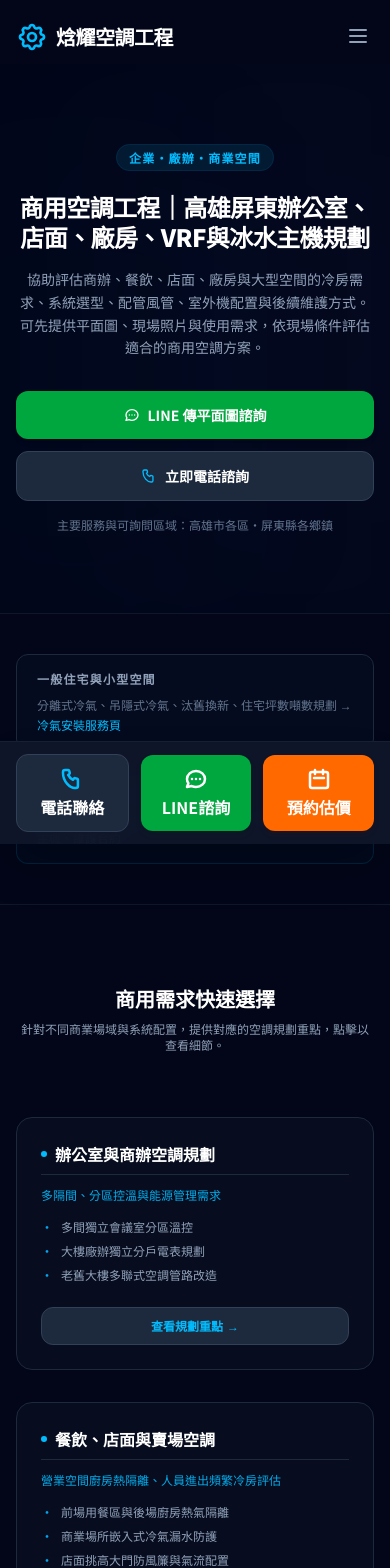
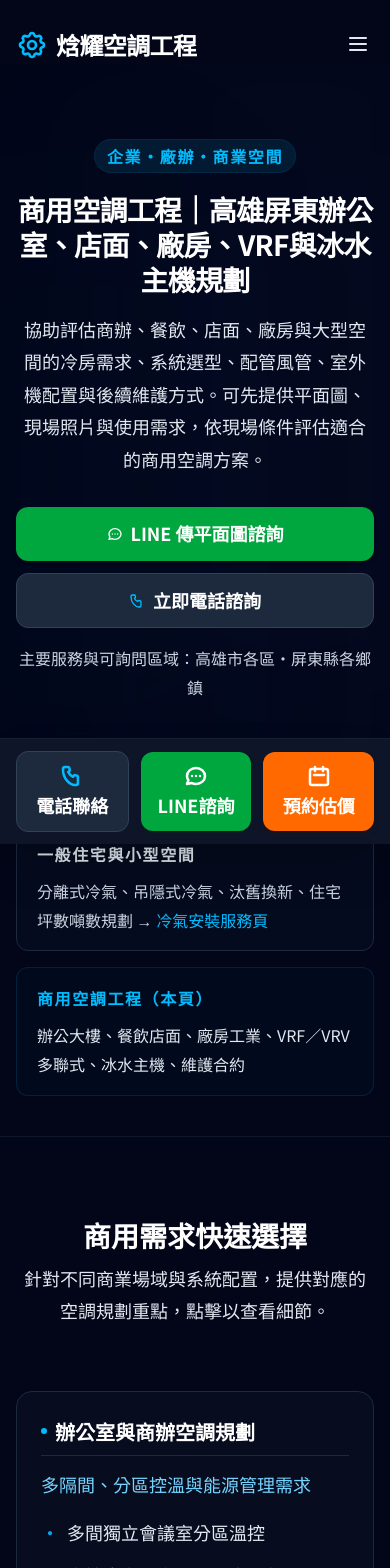
Before and after one commit to t14210184/hanyao, a Next.js app: page /services/commercial-ac in a window 390 px wide. Shown: the top 1568 px of the page. Built offline with nearby package versions, Linux system fonts and the light colour scheme.

Commit message:
Improve sitewide mobile accessibility typography and contrast

```diff
--- a/src/app/globals.css
+++ b/src/app/globals.css
@@ -55,3 +55,93 @@ body {
 .safe-bottom {
   padding-bottom: calc(0.75rem + env(safe-area-inset-bottom));
 }
+
+/* 全站手機無障礙文字大小與對比度極度詳細修正 (A11y Mobile Overrides) */
+@media (max-width: 767px) {
+  /* 1. 全站小字級及低對比強制覆寫，最小字不得低於無障礙門檻 */
+  .text-xs,
+  .text-\[11px\],
+  .text-\[12px\],
+  .text-\[13px\] {
+    font-size: 1rem !important; /* 相當於 text-base 16px */
+  }
+
+  .text-sm {
+    font-size: 1.125rem !important; /* 相當於 text-lg 18px */
+  }
+
+  .text-base {
+    font-size: 1.125rem !important; /* 原本 text-base 行動端一併升級為 18px */
+  }
+
+  /* 2. 標題與標籤強化 */
+  .text-lg {
+    font-size: 1.25rem !important; /* 20px */
+  }
+
+  .text-xl {
+    font-weight: 700 !important;
+    font-size: 1.5rem !important; /* 24px */
+  }
+
+  .text-2xl {
+    font-weight: 700 !important;
+    font-size: 1.75rem !important; /* 28px */
+  }
+
+  .text-3xl {
+    font-weight: 800 !important;
+    font-size: 2.25rem !important; /* 36px */
+  }
+
+  /* 3. 顏色對比度提升，拒絕暗灰字，確保在深色背景下有足夠對比 */
+  .text-slate-400 {
+    color: rgb(226, 232, 240) !important; /* 提升至 slate-200 */
+  }
+
+  .text-slate-500 {
+    color: rgb(203, 213, 225) !important; /* 提升至 slate-300 */
+  }
+
+  .text-slate-600 {
+    color: rgb(203, 213, 225) !important; /* 提升至 slate-300 */
+  }
+
+  .text-slate-350 {
+    color: rgb(241, 245, 249) !important; /* 提升至 slate-100 */
+  }
+
+  .placeholder\:text-slate-500::placeholder {
+    color: rgb(148, 163, 184) !important; /* 提升至 slate-400 */
+  }
+  .placeholder\:text-slate-600::placeholder {
+    color: rgb(148, 163, 184) !important; /* 提升至 slate-400 */
+  }
+
+  /* 4. 行高優化，使文字間距更易讀，避免年長者視力擠壓 */
+  p, li, .leading-relaxed, .leading-normal {
+    line-height: 1.8 !important;
+  }
+
+  /* 5. 手機版按鈕與連結擴大高度，防止誤觸 */
+  a, button, select, input, textarea {
+    min-height: 48px; /* 至少 48px 觸摸高度 */
+  }
+
+  /* 6. Footer 專屬選擇器：頁尾是目前重災區，必須特別調整 */
+  footer p,
+  footer a,
+  footer li,
+  footer span {
+    font-size: 1.125rem !important; /* text-lg */
+    color: rgb(241, 245, 249) !important; /* 強制提亮至 text-slate-100 */
+    line-height: 1.8 !important;
+  }
+
+  footer h3,
+  footer .footer-title {
+    font-size: 1.375rem !important; /* 大標 */
+    font-weight: 800 !important;
+    color: #ffffff !important;
+  }
+}
--- a/src/app/services/commercial-ac/CommercialAcServiceClient.tsx
+++ b/src/app/services/commercial-ac/CommercialAcServiceClient.tsx
@@ -200,8 +200,8 @@ export default function CommercialAcServiceClient() {
       <section className="py-20 bg-slate-950">
         <div className="max-w-7xl mx-auto px-4 sm:px-6 lg:px-8">
           <div className="text-center max-w-3xl mx-auto mb-16">
-            <h2 className="text-xl sm:text-2xl font-bold text-white">商用需求快速選擇</h2>
-            <p className="text-xs sm:text-sm text-slate-400 mt-2">
+            <h2 className="text-2xl sm:text-3xl font-bold text-white">商用需求快速選擇</h2>
+            <p className="text-base sm:text-lg text-slate-200 mt-2 leading-[1.8]">
               針對不同商業場域與系統配置，提供對應的空調規劃重點，點擊以查看細節。
             </p>
           </div>
@@ -213,14 +213,14 @@ export default function CommercialAcServiceClient() {
                 className="bg-slate-900/40 border border-slate-800 p-6 rounded-2xl hover:border-slate-700 transition-colors flex flex-col justify-between"
               >
                 <div>
-                  <h3 className="text-base font-bold text-white mb-3 flex items-center gap-2 border-b border-slate-800 pb-2">
+                  <h3 className="text-lg sm:text-xl font-bold text-white mb-3 flex items-center gap-2 border-b border-slate-800 pb-2">
                     <span className="w-1.5 h-1.5 bg-sky-400 rounded-full shrink-0"></span>
                     {card.title}
                   </h3>
-                  <p className="text-xs text-sky-400/90 font-medium mb-4">{card.desc}</p>
-                  <ul className="space-y-2 mb-6">
+                  <p className="text-sm sm:text-base text-sky-300 font-medium mb-4">{card.desc}</p>
+                  <ul className="space-y-2.5 mb-6">
                     {card.scenarios.map((scene, sIdx) => (
-                      <li key={sIdx} className="text-xs sm:text-sm text-slate-400 flex items-start gap-2">
+                      <li key={sIdx} className="text-base sm:text-lg text-slate-200 flex items-start gap-2 leading-[1.8]">
                         <span className="text-sky-500 shrink-0 font-medium">•</span>
                         <span>{scene}</span>
                       </li>
@@ -229,7 +229,7 @@ export default function CommercialAcServiceClient() {
                 </div>
                 <Link
                   href={card.href}
-                  className="w-full py-2.5 bg-slate-800 hover:bg-slate-700 text-sky-400 hover:text-sky-300 font-bold rounded-xl flex items-center justify-center gap-1 text-xs sm:text-sm border border-slate-700 transition-colors mt-auto"
+                  className="w-full py-3.5 bg-slate-800 hover:bg-slate-700 text-sky-400 hover:text-sky-300 font-bold rounded-xl flex items-center justify-center gap-1 text-base sm:text-lg min-h-[56px] border border-slate-700 transition-colors mt-auto"
                 >
                   <span>查看規劃重點</span>
                   <span>&rarr;</span>
@@ -487,23 +487,23 @@ export default function CommercialAcServiceClient() {
       {/* 六、GEO 區塊 */}
       <section className="py-20 bg-slate-950">
         <div className="max-w-4xl mx-auto px-4 sm:px-6 lg:px-8 text-center">
-          <h2 className="text-xl font-bold text-white mb-6">主要服務與可詢問區域</h2>
+          <h2 className="text-2xl sm:text-3xl font-bold text-white mb-6">主要服務與可詢問區域</h2>
           <div className="grid grid-cols-1 sm:grid-cols-2 gap-8 text-left max-w-2xl mx-auto">
             <div className="bg-slate-900/40 border border-slate-800/80 p-6 rounded-2xl">
-              <h3 className="text-base font-bold text-sky-400 mb-3 border-b border-slate-800 pb-2 flex items-center gap-2">
+              <h3 className="text-lg sm:text-xl font-bold text-sky-400 mb-3 border-b border-slate-800 pb-2 flex items-center gap-2">
                 <span className="w-1.5 h-1.5 bg-sky-400 rounded-full"></span>
                 高雄市各區
               </h3>
-              <p className="text-xs sm:text-sm text-slate-400 leading-relaxed">
+              <p className="text-base sm:text-lg text-slate-200 leading-[1.8]">
                 三民、左營、楠梓、鼓山、苓雅、前鎮、小港、鳳山、仁武、大寮、岡山、橋頭、路竹、燕巢等區域。
               </p>
             </div>
             <div className="bg-slate-900/40 border border-slate-800/80 p-6 rounded-2xl">
-              <h3 className="text-base font-bold text-sky-400 mb-3 border-b border-slate-800 pb-2 flex items-center gap-2">
+              <h3 className="text-lg sm:text-xl font-bold text-sky-400 mb-3 border-b border-slate-800 pb-2 flex items-center gap-2">
                 <span className="w-1.5 h-1.5 bg-sky-400 rounded-full"></span>
                 屏東縣市各鄉鎮
               </h3>
-              <p className="text-xs sm:text-sm text-slate-400 leading-relaxed">
+              <p className="text-base sm:text-lg text-slate-200 leading-[1.8]">
                 屏東市、潮州、東港、萬丹、長治、麟洛、內埔、九如、里港、恆春、車城等區域。
               </p>
             </div>
@@ -517,21 +517,21 @@ export default function CommercialAcServiceClient() {
           <div className="absolute top-0 left-[20%] w-[60%] h-[100%] rounded-full bg-blue-950/10 blur-[100px] pointer-events-none"></div>
         </div>
         <div className="max-w-3xl mx-auto px-4 sm:px-6 lg:px-8 relative z-10 text-center">
-          <h2 className="text-xl sm:text-2xl font-bold text-white mb-4">
+          <h2 className="text-2xl sm:text-3xl font-bold text-white mb-4">
             正在規劃商用空調？先把平面圖或現場照片傳給我們評估
           </h2>
-          <p className="text-xs sm:text-sm text-slate-400 leading-relaxed max-w-xl mx-auto mb-8">
+          <p className="text-base sm:text-lg text-slate-200 leading-[1.8] max-w-xl mx-auto mb-8">
             協助評估冷房容量、主機擺放、分區控制以及氣流分配，必要時安排技師進行現場確認，並依施工與系統條件說明報價。
           </p>
-          <div className="flex flex-col sm:flex-row justify-center items-center gap-3 max-w-sm mx-auto">
+          <div className="flex flex-col sm:flex-row justify-center items-center gap-3 max-w-md mx-auto">
             <CTAButton
               href={siteConfig.lineUrl}
               external
               trackEventName="line_click"
               trackParams={{ service_type: "commercial_ac", cta_position: "bottom_line" }}
-              className="w-full sm:flex-1 py-3.5 bg-green-600 hover:bg-green-500 text-white font-bold rounded-xl flex items-center justify-center gap-2 text-sm shadow-md transition-all"
+              className="w-full sm:flex-1 py-4 bg-green-600 hover:bg-green-500 text-white font-bold rounded-xl flex items-center justify-center gap-2 text-base sm:text-lg min-h-[56px] shadow-md transition-all"
             >
-              <svg className="w-4 h-4" fill="none" viewBox="0 0 24 24" stroke="currentColor" strokeWidth={2}>
+              <svg className="w-5 h-5" fill="none" viewBox="0 0 24 24" stroke="currentColor" strokeWidth={2}>
                 <path strokeLinecap="round" strokeLinejoin="round" d="M8 12h.01M12 12h.01M16 12h.01M21 12c0 4.418-4.03 8-9 8a9.863 9.863 0 01-4.255-.949L3 20l1.395-3.72C3.512 15.042 3 13.574 3 12c0-4.418 4.03-8 9-8s9 3.582 9 8z" />
               </svg>
               <span>LINE 傳平面圖諮詢</span>
@@ -540,9 +540,9 @@ export default function CommercialAcServiceClient() {
               href={siteConfig.phone1Link}
               trackEventName="phone_click"
               trackParams={{ service_type: "commercial_ac", cta_position: "bottom_phone" }}
-              className="w-full sm:flex-1 py-3.5 bg-slate-800 hover:bg-slate-700 text-white font-bold rounded-xl border border-slate-700 flex items-center justify-center gap-2 text-sm transition-all"
+              className="w-full sm:flex-1 py-4 bg-slate-800 hover:bg-slate-700 text-white font-bold rounded-xl border border-slate-700 flex items-center justify-center gap-2 text-base sm:text-lg min-h-[56px] transition-all"
             >
-              <svg className="w-4 h-4 text-sky-400" fill="none" viewBox="0 0 24 24" stroke="currentColor" strokeWidth={2}>
+              <svg className="w-5 h-5 text-sky-400" fill="none" viewBox="0 0 24 24" stroke="currentColor" strokeWidth={2}>
                 <path strokeLinecap="round" strokeLinejoin="round" d="M3 5a2 2 0 012-2h3.28a1 1 0 01.94.725l.548 2.2a1 1 0 01-.321.988l-1.305.98a10.582 10.582 0 004.872 4.872l.98-1.305a1 1 0 01.988-.321l2.2.548a1 1 0 01.725.94V19a2 2 0 01-2 2h-1C9.716 21 3 14.284 3 6V5z" />
               </svg>
               <span>立即電話諮詢</span>
@@ -553,12 +553,12 @@ export default function CommercialAcServiceClient() {
 
       {/* Internal Navigation Links */}
       <section className="py-8 bg-slate-950 border-t border-slate-900 text-center space-y-4">
-        <span className="text-xs text-slate-500 block">商用空調相關頁面：</span>
-        <div className="flex flex-wrap justify-center gap-x-6 gap-y-2 text-xs sm:text-sm">
-          <Link href="/services/chiller-maintenance/" className="text-sky-400 hover:underline">冰水主機保養維護 &rarr;</Link>
-          <Link href="/cases/" className="text-sky-400 hover:underline">工程實績 &rarr;</Link>
-          <Link href="/about/" className="text-sky-400 hover:underline">技師資格與憑證 &rarr;</Link>
-          <Link href="/contact/" className="text-sky-400 hover:underline">預約現場估價 &rarr;</Link>
+        <span className="text-base text-slate-200 font-bold block">商用空調相關頁面：</span>
+        <div className="flex flex-wrap justify-center gap-x-6 gap-y-3 text-base sm:text-lg font-semibold">
+          <Link href="/services/chiller-maintenance/" className="text-sky-400 hover:underline py-2 px-1">冰水主機保養維護 &rarr;</Link>
+          <Link href="/cases/" className="text-sky-400 hover:underline py-2 px-1">工程實績 &rarr;</Link>
+          <Link href="/about/" className="text-sky-400 hover:underline py-2 px-1">技師資格與憑證 &rarr;</Link>
+          <Link href="/contact/" className="text-sky-400 hover:underline py-2 px-1">預約現場估價 &rarr;</Link>
         </div>
       </section>
     </main>
```
Also changed, not shown: src/components/Footer.tsx (+19 -19 lines).
